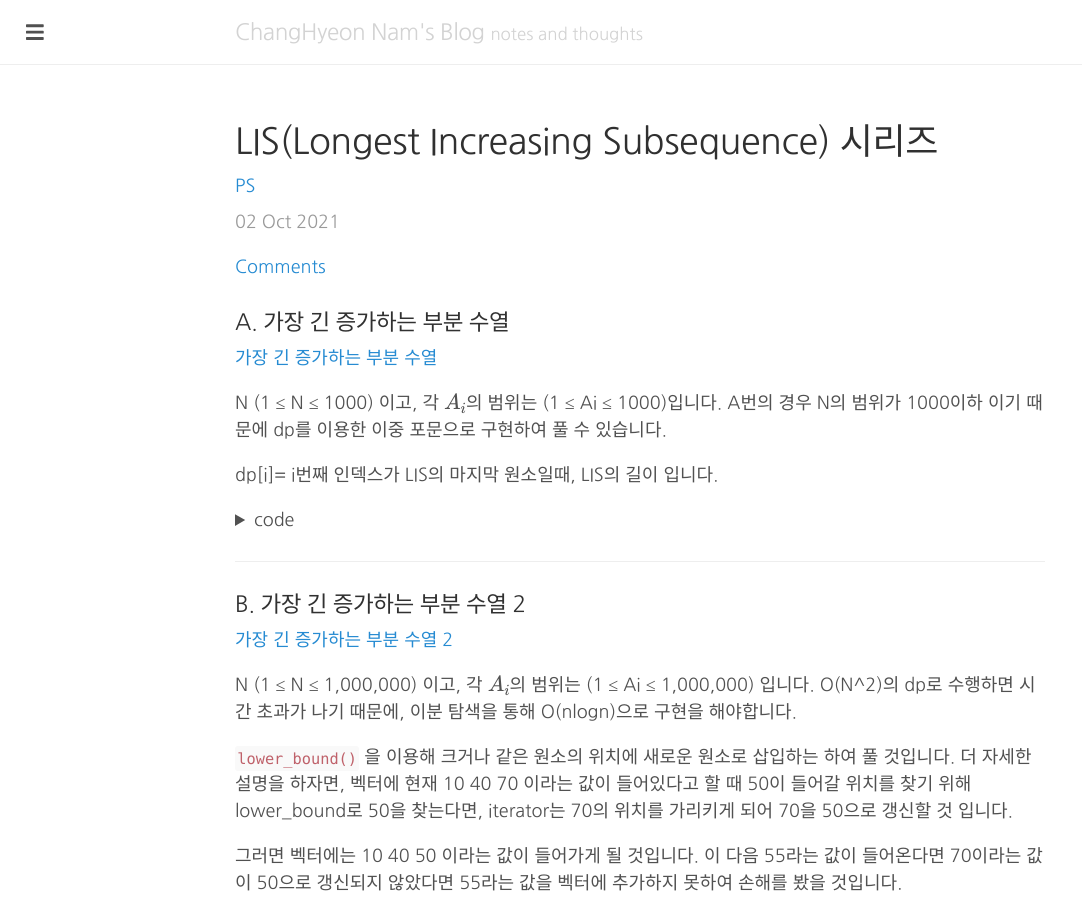
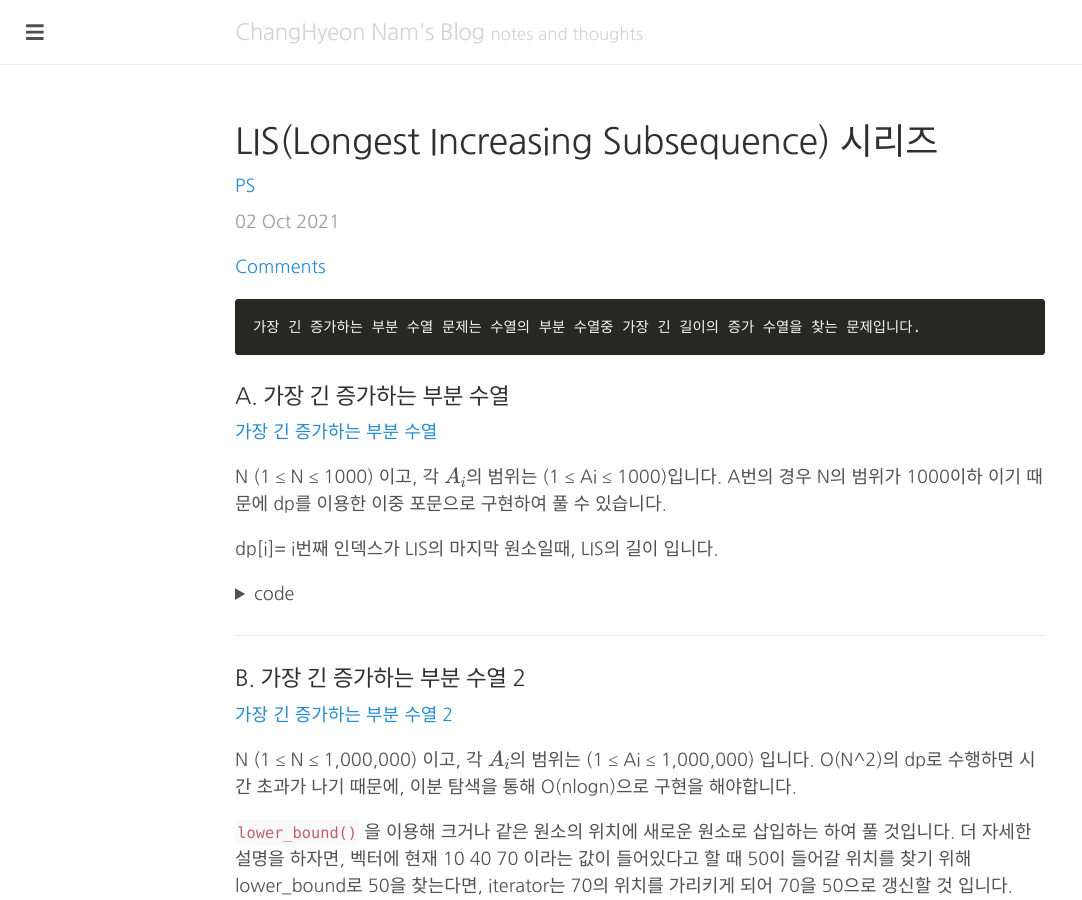
Before and after one commit to changhyeonnam/changhyeonnam.github.io, a Jekyll site: the page built from _posts/2021/2021-10-02-LIS.md, in a window 1280 px wide and 900 px high. Shown: the whole window, without its empty margins (0-1082 px from the left). Built offline with Jekyll 4.4.1, drawn with Linux system fonts in a browser that asks for light colours; nearby versions of some CDN libraries; our own code applies the rules of GitHub Pages for plain Markdown files; formulas are drawn with MathJax 3; comment, search, counter and statistics services are not loaded.

Commit message:
Revert "Update 2021-10-02-LIS.md"
This reverts commit 4f15014acbf5f4cc3be43dd18bff9517f66bd03a.

````diff
--- a/_posts/2021/2021-10-02-LIS.md
+++ b/_posts/2021/2021-10-02-LIS.md
@@ -7,6 +7,9 @@ use_math: true
 comments: true
 ---
 
+```
+가장 긴 증가하는 부분 수열 문제는 수열의 부분 수열중 가장 긴 길이의 증가 수열을 찾는 문제입니다.
+```
 
 ### A. 가장 긴 증가하는 부분 수열
 
````
